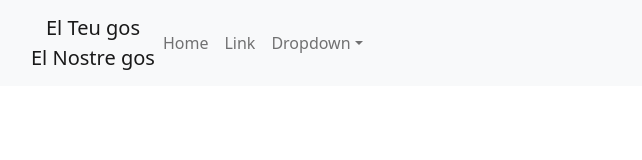
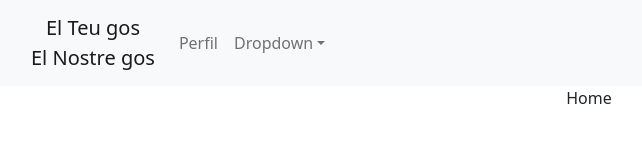
Before and after one commit to JoseOliver/teuGosNostreGosReact, a React (Vite) app: page / in a window 1280 px wide. Shown: the top 160 px of the page, without its empty margins (51-693 px from the left). Built offline with nearby package versions, Linux system fonts and the light colour scheme.

Commit message:
routing implemented

```diff
--- a/package.json
+++ b/package.json
@@ -13,7 +13,8 @@
     "bootstrap": "^5.2.3",
     "react": "^18.2.0",
     "react-bootstrap": "^2.7.4",
-    "react-dom": "^18.2.0"
+    "react-dom": "^18.2.0",
+    "react-router-dom": "^6.11.1"
   },
   "devDependencies": {
     "@types/react": "^18.0.28",
--- a/src/App.tsx
+++ b/src/App.tsx
@@ -1,33 +1,20 @@
 import './App.css';
-import { Navbar, Nav, Container, NavDropdown } from 'react-bootstrap';
+import {
+  Routes,
+  Route
+} from "react-router-dom";
+import { Navig } from './common/navbar/Navbar';
+import Home from './views/home';
+import { Perfil } from './common/perfil/Perfil';
 
-function App() {
-
+function App(): JSX.Element {
   return (
     <>
-      <Navbar bg="light" expand="lg">
-        <Container>
-          <Navbar.Brand href="#home">El Teu gos<br></br>El Nostre gos</Navbar.Brand>
-          <Navbar.Toggle aria-controls="basic-navbar-nav" />
-          <Navbar.Collapse id="basic-navbar-nav">
-            <Nav className="me-auto">
-              <Nav.Link href="#home">Home</Nav.Link>
-              <Nav.Link href="#link">Link</Nav.Link>
-              <NavDropdown title="Dropdown" id="basic-nav-dropdown">
-                <NavDropdown.Item href="#action/3.1">Action</NavDropdown.Item>
-                <NavDropdown.Item href="#action/3.2">
-                  Another action
-                </NavDropdown.Item>
-                <NavDropdown.Item href="#action/3.3">Something</NavDropdown.Item>
-                <NavDropdown.Divider />
-                <NavDropdown.Item href="#action/3.4">
-                  Separated link
-                </NavDropdown.Item>
-              </NavDropdown>
-            </Nav>
-          </Navbar.Collapse>
-        </Container>
-      </Navbar>
+      <Navig></Navig>
+      <Routes>
+        <Route element={<Home></Home>} path='/'></Route>
+        <Route element={<Perfil></Perfil>} path='/perfil'></Route>
+      </Routes>
     </>
   )
 }
--- /dev/null
+++ b/src/common/navbar/Navbar.css
@@ -0,0 +1,7 @@
+nav {
+    min-width: fit-content !important;
+}
+
+a.navbar-brand {
+    margin:0;
+}
--- /dev/null
+++ b/src/common/navbar/Navbar.tsx
@@ -0,0 +1,31 @@
+import { Navbar, Nav, Container, NavDropdown } from 'react-bootstrap';
+import './Navbar.css'
+import { useNavigate } from 'react-router-dom';
+
+export const Navig = () => {
+    const navigate = useNavigate();
+    return (
+        <Navbar bg="light" expand="lg">
+            <Container>
+            <Navbar.Brand className='clicable' onClick={()=>navigate('/')}>El Teu gos<br></br>El Nostre gos</Navbar.Brand>
+            <Navbar.Toggle aria-controls="basic-navbar-nav" />
+            <Navbar.Collapse id="basic-navbar-nav">
+                <Nav className="me-auto">
+                <Nav.Link onClick={()=>navigate('/perfil')}>Perfil</Nav.Link>
+                <NavDropdown title="Dropdown" id="basic-nav-dropdown">
+                    <NavDropdown.Item href="#action/3.1">Action</NavDropdown.Item>
+                    <NavDropdown.Item href="#action/3.2">
+                    Another action
+                    </NavDropdown.Item>
+                    <NavDropdown.Item href="#action/3.3">Something</NavDropdown.Item>
+                    <NavDropdown.Divider />
+                    <NavDropdown.Item href="#action/3.4">
+                    Separated link
+                    </NavDropdown.Item>
+                </NavDropdown>
+                </Nav>
+            </Navbar.Collapse>
+            </Container>
+        </Navbar>
+    )
+}
--- /dev/null
+++ b/src/common/perfil/Perfil.tsx
@@ -0,0 +1,7 @@
+import React from 'react'
+
+export const Perfil = () => {
+    return (
+        <div>Perfil</div>
+    )
+}
--- a/src/index.css
+++ b/src/index.css
@@ -10,10 +10,6 @@ body {
   padding:0;
 }
 
-nav {
-  min-width: fit-content !important;
+.clicable {
+  cursor: pointer;
 }
-
-a.navbar-brand {
-  margin:0;
-}
--- a/src/main.tsx
+++ b/src/main.tsx
@@ -1,11 +1,15 @@
 import React from 'react';
 import ReactDOM from 'react-dom/client';
 import App from './App.tsx';
+import {BrowserRouter} from "react-router-dom";
 import './index.css';
 import 'bootstrap/dist/css/bootstrap.min.css';
 
+
 ReactDOM.createRoot(document.getElementById('root') as HTMLElement).render(
   <React.StrictMode>
-    <App />
+    <BrowserRouter>
+      <App />
+    </BrowserRouter>
   </React.StrictMode>,
 )
--- /dev/null
+++ b/src/views/home.tsx
@@ -0,0 +1,9 @@
+import React from 'react'
+
+const Home = () => {
+    return (
+        <div>Home</div>
+    )
+}
+
+export default Home
```
Also changed, not shown: 1 other file (tests, documents, lock files or other folders).
